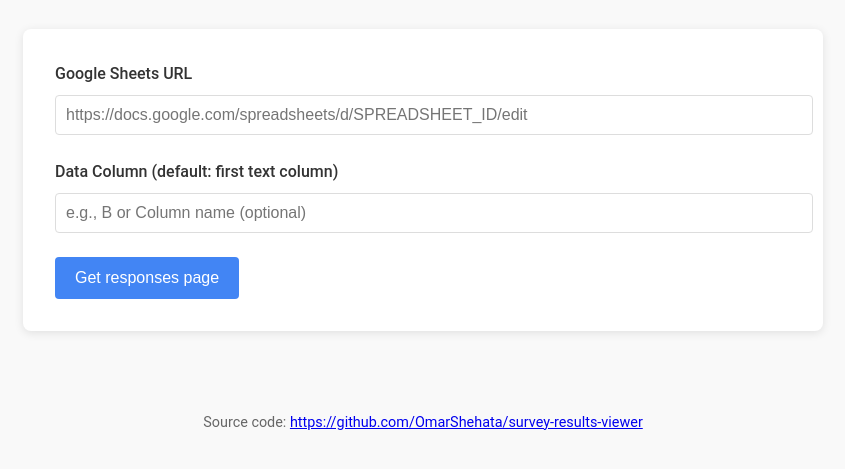
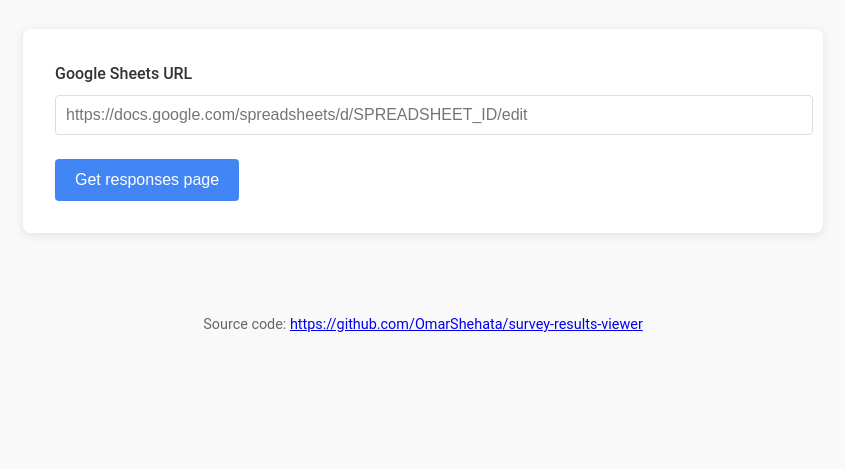
Before and after one commit to OmarShehata/survey-results-viewer, a plain HTML site: page index.html in a window 1280 px wide. Shown: the part 153-622 px from the top of the page, without its empty margins (217-1062 px from the left). Drawn offline with Linux system fonts and the light colour scheme.

Commit message:
remove column option

```diff
--- a/index.html
+++ b/index.html
@@ -121,11 +121,6 @@
                 <p class="error-message" id="url-error">Please enter a valid Google Sheets URL</p>
             </div>
 
-            <div class="form-group">
-                <label for="column-select">Data Column (default: first text column)</label>
-                <input type="text" id="column-select" placeholder="e.g., B or Column name (optional)">
-            </div>
-
             <button id="view-button">Get responses page</button>
         </div>
 
```
